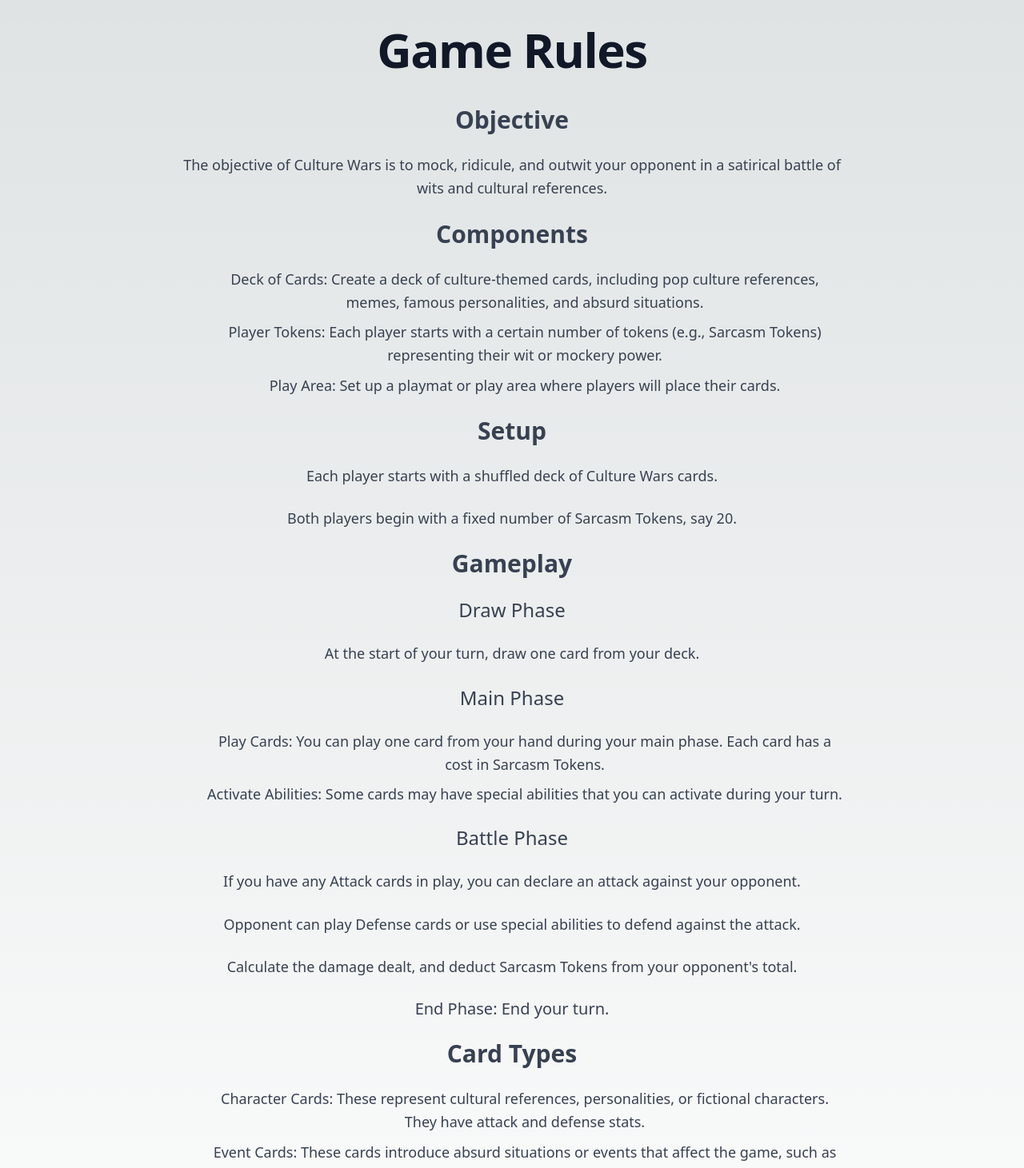
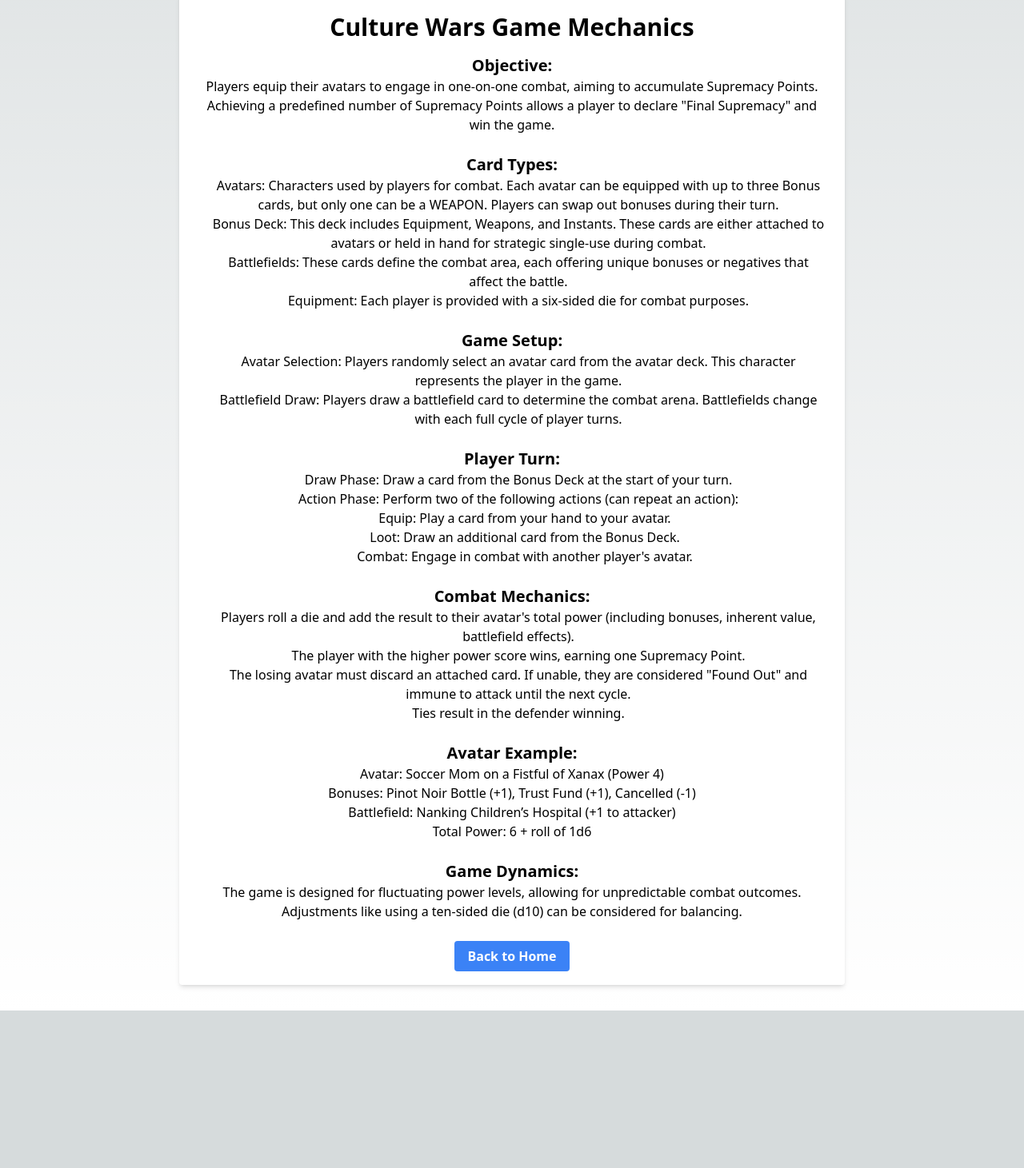
Before and after one commit to StygSoftworks/CultureWars, a Next.js app: page /rules in a window 1280 px wide. Shown: the part 540-2001 px from the top of the page at 80% size. After the commit the page ends 1804 px from the top, so only its background shows below. Built offline with nearby package versions, Linux system fonts and the light colour scheme.

Commit message:
modified::   pages/avatars/[id].js 	modified::   pages/rules.js 	modified::   public/json/avatars.json

```diff
--- a/pages/avatars/[id].js
+++ b/pages/avatars/[id].js
@@ -4,6 +4,9 @@ import Image from 'next/image';
 
 // Load avatars.json and cache it
 const avatarsData = require('../../public/json/avatars.json');
+
+const minId = Math.min(...avatarsData.map((avatar) => avatar.id));
+const maxId = Math.max(...avatarsData.map((avatar) => avatar.id));
 
 const AvatarDetail = ({ avatarData }) => {
   if (!avatarData) {
--- a/pages/rules.js
+++ b/pages/rules.js
@@ -5,62 +5,82 @@ export default function Rules() {
   return (
     <Layout>
 
-      <div class="max-w-4xl mx-auto px-4 sm:px-6 lg:px-8">
-    <h1 class="text-4xl font-extrabold text-center text-gray-900 sm:text-5xl sm:leading-none sm:tracking-tight lg:text-6xl mt-10 mb-8">Game Rules</h1>
+ <div className="max-w-4xl mx-auto px-4 sm:px-6 lg:px-8">
+        <div className="bg-white shadow-md rounded p-6">
+          <h1 className="text-3xl font-bold mb-4">Culture Wars Game Mechanics</h1>
 
-    <div class="text-lg leading-relaxed text-gray-700 space-y-6">
+          <div className="mb-6">
+            <h2 className="text-xl font-semibold">Objective:</h2>
+            <p>
+              Players equip their avatars to engage in one-on-one combat, aiming to accumulate Supremacy Points. Achieving a predefined number of Supremacy Points allows a player to declare "Final Supremacy" and win the game.
+            </p>
+          </div>
 
-        <h2 class="text-3xl font-semibold mt-10 mb-4">Objective</h2>
-        <p>The objective of Culture Wars is to mock, ridicule, and outwit your opponent in a satirical battle of wits and cultural references.</p>
+          <div className="mb-6">
+            <h2 className="text-xl font-semibold">Card Types:</h2>
+            <ul className="list-none pl-4">
+              <li>Avatars: Characters used by players for combat. Each avatar can be equipped with up to three Bonus cards, but only one can be a WEAPON. Players can swap out bonuses during their turn.</li>
+              <li>Bonus Deck: This deck includes Equipment, Weapons, and Instants. These cards are either attached to avatars or held in hand for strategic single-use during combat.</li>
+              <li>Battlefields: These cards define the combat area, each offering unique bonuses or negatives that affect the battle.</li>
+              <li>Equipment: Each player is provided with a six-sided die for combat purposes.</li>
+            </ul>
+          </div>
 
-        <h2 class="text-3xl font-semibold mt-10 mb-4">Components</h2>
-        <ul class="list-none pl-8 space-y-2">
-            <li>Deck of Cards: Create a deck of culture-themed cards, including pop culture references, memes, famous personalities, and absurd situations.</li>
-            <li>Player Tokens: Each player starts with a certain number of tokens (e.g., Sarcasm Tokens) representing their wit or mockery power.</li>
-            <li>Play Area: Set up a playmat or play area where players will place their cards.</li>
-        </ul>
+          <div className="mb-6">
+            <h2 className="text-xl font-semibold">Game Setup:</h2>
+            <ul className="list-none pl-4">
+              <li>Avatar Selection: Players randomly select an avatar card from the avatar deck. This character represents the player in the game.</li>
+              <li>Battlefield Draw: Players draw a battlefield card to determine the combat arena. Battlefields change with each full cycle of player turns.</li>
+            </ul>
+          </div>
 
-        <h2 class="text-3xl font-semibold mt-10 mb-4">Setup</h2>
-        <p>Each player starts with a shuffled deck of Culture Wars cards.</p>
-        <p>Both players begin with a fixed number of Sarcasm Tokens, say 20.</p>
+          <div className="mb-6">
+            <h2 className="text-xl font-semibold">Player Turn:</h2>
+            <ul className="list-none pl-4">
+              <li>Draw Phase: Draw a card from the Bonus Deck at the start of your turn.</li>
+              <li>Action Phase: Perform two of the following actions (can repeat an action):
+                <ul className="list-none pl-4">
+                  <li>Equip: Play a card from your hand to your avatar.</li>
+                  <li>Loot: Draw an additional card from the Bonus Deck.</li>
+                  <li>Combat: Engage in combat with another player's avatar.</li>
+                </ul>
+              </li>
+            </ul>
+          </div>
 
-        <h2 class="text-3xl font-semibold mt-10 mb-4">Gameplay</h2>
+          <div className="mb-6">
+            <h2 className="text-xl font-semibold">Combat Mechanics:</h2>
+            <ul className="list-none pl-4">
+              <li>Players roll a die and add the result to their avatar's total power (including bonuses, inherent value, battlefield effects).</li>
+              <li>The player with the higher power score wins, earning one Supremacy Point.</li>
+              <li>The losing avatar must discard an attached card. If unable, they are considered "Found Out" and immune to attack until the next cycle.</li>
+              <li>Ties result in the defender winning.</li>
+            </ul>
+          </div>
 
-        <h3 class="text-2xl font-medium mt-8 mb-2">Draw Phase</h3>
-        <p>At the start of your turn, draw one card from your deck.</p>
+          <div className="mb-6">
+            <h2 className="text-xl font-semibold">Avatar Example:</h2>
+            <p>
+              Avatar: Soccer Mom on a Fistful of Xanax (Power 4)<br />
+              Bonuses: Pinot Noir Bottle (+1), Trust Fund (+1), Cancelled (-1)<br />
+              Battlefield: Nanking Children’s Hospital (+1 to attacker)<br />
+              Total Power: 6 + roll of 1d6
+            </p>
+          </div>
 
-        <h3 class="text-2xl font-medium mt-8 mb-2">Main Phase</h3>
-        <ul class="list-none pl-8 space-y-2">
-            <li>Play Cards: You can play one card from your hand during your main phase. Each card has a cost in Sarcasm Tokens.</li>
-            <li>Activate Abilities: Some cards may have special abilities that you can activate during your turn.</li>
-        </ul>
-
-        <h3 class="text-2xl font-medium mt-8 mb-2">Battle Phase</h3>
-        <p>If you have any Attack cards in play, you can declare an attack against your opponent.</p>
-        <p>Opponent can play Defense cards or use special abilities to defend against the attack.</p>
-        <p>Calculate the damage dealt, and deduct Sarcasm Tokens from your opponent's total.</p>
-
-        <p class="text-xl mt-8 mb-4">End Phase: End your turn.</p>
-
-        <h2 class="text-3xl font-semibold mt-10 mb-4">Card Types</h2>
-        <ul class="list-none pl-8 space-y-2">
-            <li>Character Cards: These represent cultural references, personalities, or fictional characters. They have attack and defense stats.</li>
-            <li>Event Cards: These cards introduce absurd situations or events that affect the game, such as Internet Outage or Alien Invasion.</li>
-            <li>Meme Cards: These cards may have humorous effects or reference internet memes.</li>
-            <li>Artifact Cards: Powerful items or artifacts that can enhance your characters or abilities.</li>
-            <li>Instant Cards: Can be played at any time, even during your opponent's turn, to disrupt their plans or enhance your own.</li>
-        </ul>
-
-        <h2 class="text-3xl font-semibold mt-10 mb-4">Winning</h2>
-        <p>The game continues until one player's Sarcasm Tokens reach zero or below. The player with the most Sarcasm Tokens left wins the Culture Wars.</p>
-
-    </div>
+          <div className="mb-6">
+            <h2 className="text-xl font-semibold">Game Dynamics:</h2>
+            <p>
+              The game is designed for fluctuating power levels, allowing for unpredictable combat outcomes. Adjustments like using a ten-sided die (d10) can be considered for balancing.
+            </p>
+          </div>
 
 
         <p className="mt-8">
           <Link className="bg-blue-500 hover:bg-blue-700 text-white font-bold py-2 px-4 rounded" href="/">Back to Home</Link>
         </p>
       </div>
+    </div>
     </Layout>
   );
 }
--- a/public/json/avatars.json
+++ b/public/json/avatars.json
@@ -6,7 +6,6 @@
       "advantage": "Can predict and counter mainstream strategies.",
       "disadvantage": "Less effective as trends become popular.",
       "image": "/images/avatars/1.webp"
-
     },
     {
       "id": 2,
```
